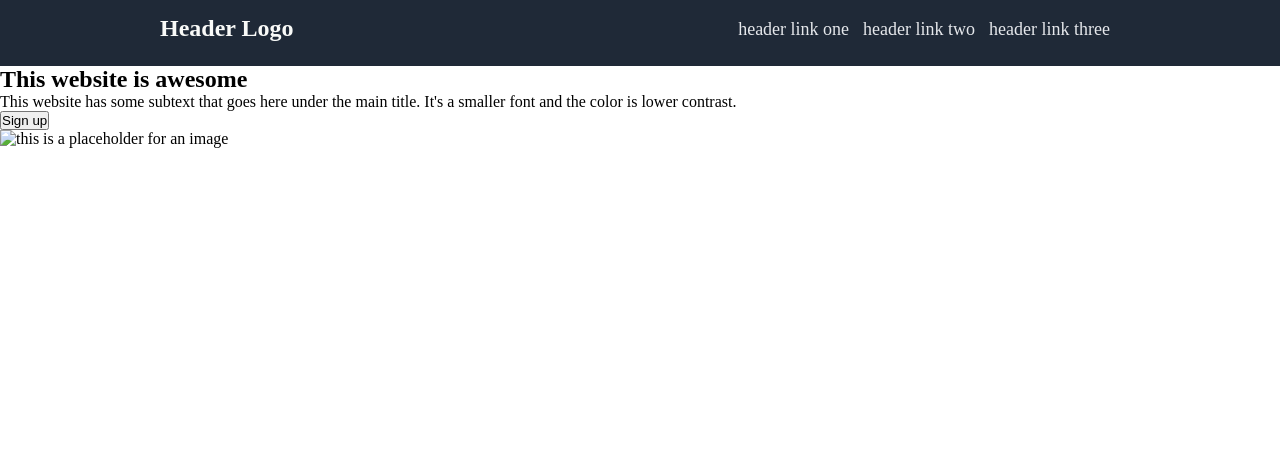
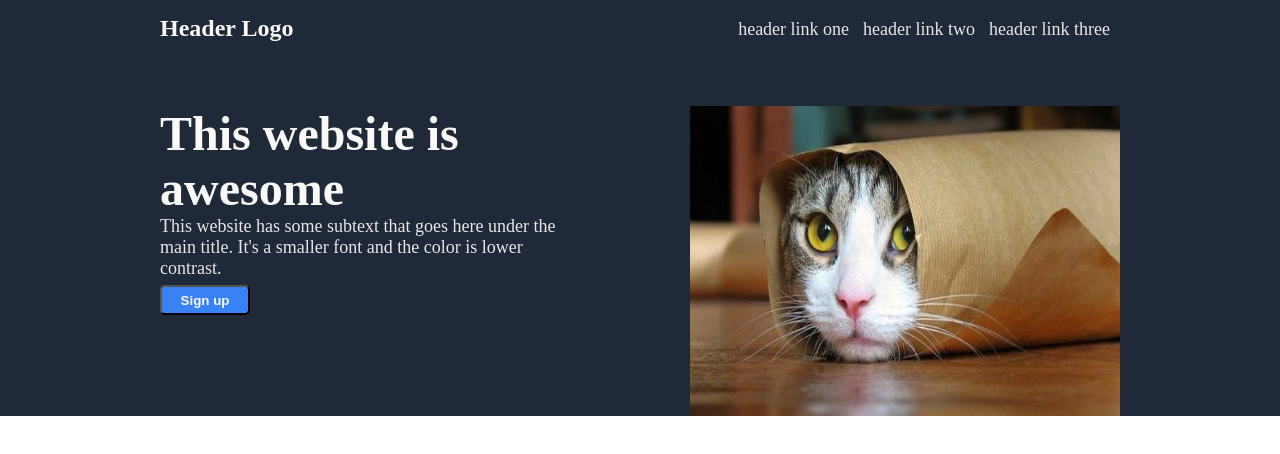
Before and after one commit to Rafix1337/odin-landing-page, a plain HTML site: page index.html in a window 1280 px wide. Drawn offline with Linux system fonts and the light colour scheme.

Commit message:
Finished the section one, added image directory

```diff
--- a/index.html
+++ b/index.html
@@ -28,7 +28,7 @@
                     </p>
                     <button>Sign up</button>
                 </div>
-                <img src="" alt="this is a placeholder for an image" height="310" width="310">
+                <img src="./images/cat.jpg" alt="this is a placeholder for an image" height="310" width="430">
             </article>
         </section>
 
--- a/style.css
+++ b/style.css
@@ -9,7 +9,7 @@ header {
     background-color: #1F2937;
 
     padding-top: 15px;
-    padding-bottom: 24px;
+    padding-bottom: 64px;
     justify-content: center;
 
 }
@@ -24,20 +24,13 @@ header div
 h1{
     font-size: 24px;
     color: #F9FAF8;
-
-
-
-
-
+    font-weight: bold;
 }
 
 ul{
     list-style-type: none;
     white-space:nowrap;
     margin-top: 4px;
-
-
-
 }
 
 li{
@@ -45,6 +38,51 @@ li{
     color: #E5E7EB;
     display: inline;
     margin-right: 10px;
+}
 
+#one
+{
+    background-color: #1F2937;
+    display: flex;
+    justify-content: center;
+}
 
+#one article
+{
+    display: flex;
+    justify-content: space-between;
+    width: 960px;
 }
+
+h2 {
+    font-size: 48px;
+    color: #F9FAF8;
+    font-weight: bolder;
+    width: 400px;
+}
+
+.hero{
+    margin-right: 32px;
+}
+
+.hero p{
+    font-size: 18px;
+    color: #E5E7EB;
+    width: 400px;
+}
+
+img{
+    height: 310px;
+    width: 430px;
+}
+
+button
+{
+    width: 90px;
+    height: 30px;
+    background-color: #3882F6;
+    color: #F9FAF8;
+    font-weight: bold;
+    border-radius: 5px;
+    margin-top:6px;
+}
```
Also changed, not shown: images/cat.jpg (added).
